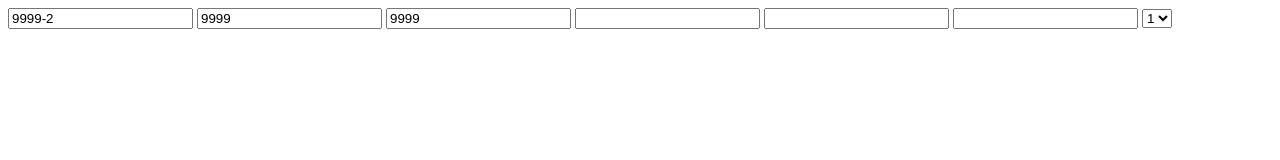
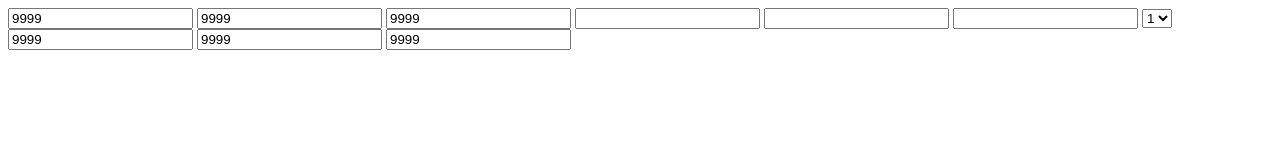
Before and after one commit to rosenbjerg/JsDataBindings, a plain HTML site: page index.html in a window 1280 px wide. Drawn offline with Linux system fonts and the light colour scheme.

Commit message:
fix and tests

```diff
--- a/JsDataBindings.js
+++ b/JsDataBindings.js
@@ -74,8 +74,8 @@ function JsDataBindings(htmlElement)
     }
     function getBindingsFromAttribute(htmlElement) {
         let arr = [];
-        // if (htmlElement.getAttribute === undefined)
-        //     return arr;
+        if (htmlElement.getAttribute === undefined)
+            return arr;
         let attr = htmlElement.getAttribute("data-bindings");
         if (!attr)
             return arr;
@@ -123,6 +123,8 @@ function JsDataBindings(htmlElement)
                 element.addEventListener("input", getInputHandler(sourceProperty));
             }
         }
+        if (bindingMode !== '<-' && _values[sourceProperty])
+            element[targetProperty] = _values[sourceProperty];
         _bindings[sourceProperty].push(binding);
     }
 
--- a/index.html
+++ b/index.html
@@ -18,6 +18,12 @@
         <option value="2">2</option>
         <option value="3">3</option>
     </select>
+    <div data-bindings="firstname"></div>
+</div>
+<div id="container2" data-bindings="test-binding">
+    <input data-bindings="firstname" type="text">
+    <input data-bindings="firstname" type="text">
+    <input data-bindings="firstname" type="text">
 </div>
 <script src="main.js"></script>
 </body>
--- a/main.js
+++ b/main.js
@@ -1,10 +1,11 @@
 //init after DOM loaded
-
 // let sdf = document.body.querySelector("*[data-bindings");
 // console.log(sdf);
-let cb = new JsDataBindings("#container");
+let cb = new JsDataBindings("#container2");
+
+
 // cb.indexDomElement(document.head);
-
+// cb.indexDomElement("#container2");
 if (true){
     let iterations = 10000;
     for (let i = 0; i < 10; i++){
```
